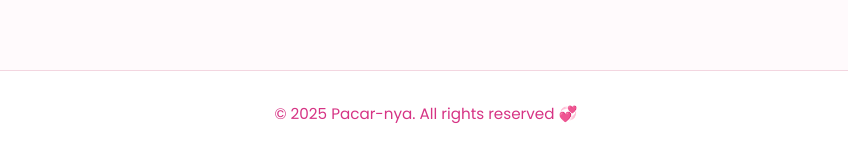
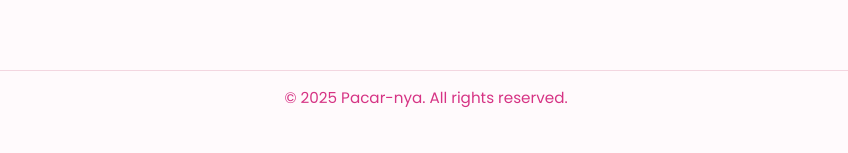
Before and after one commit to erlanig/21-jasmine, a Next.js app: page / in a window 1280 px wide. Shown: the part 730-883 px from the top of the page, without its empty margins (214-1062 px from the left). After the commit the page ends 854 px from the top, so only its background shows below. Built offline with nearby package versions, Linux system fonts and the light colour scheme; no server answers; the database is empty.

Commit message:
update dikit

```diff
--- a/app/page.js
+++ b/app/page.js
@@ -175,7 +175,7 @@ export default function HomePage() {
       </main>
 
       <footer style={footerStyle}>
-        <p>© 2025 Pacar-nya. All rights reserved 💞</p>
+        <p>© 2025 Pacar-nya. All rights reserved.</p>
       </footer>
     </>
   );
@@ -318,8 +318,6 @@ const popupBoxStyle = {
 
 const footerStyle = {
   textAlign: 'center',
-  padding: '1rem 0',
-  background: '#fff',
   color: '#d63384',
   fontWeight: '500',
   fontSize: '0.95rem',
```
